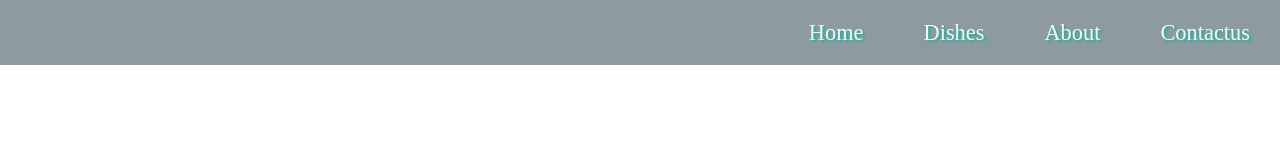
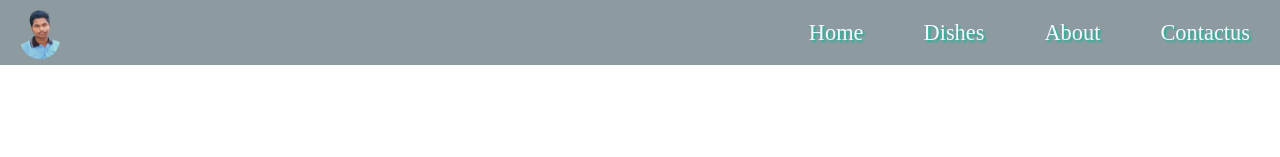
Before and after one commit to AtanuG123/restaurantbyatanu.github.io, a plain HTML site: page index.html in a window 1280 px wide. Shown: the top 157 px of the page. Drawn offline with Linux system fonts and the light colour scheme.

Commit message:
Update index.html

```diff
--- a/index.html
+++ b/index.html
@@ -13,7 +13,7 @@
 <body>
     <nav id="navbar">
         <div id="forimg">
-            <img id="navlogo" src="../try/pho.png" alt="">
+            <img id="navlogo" src="pho.png" alt="">
         </div>
         <ul>
             <li><a href="#home">Home</a></li>
```
